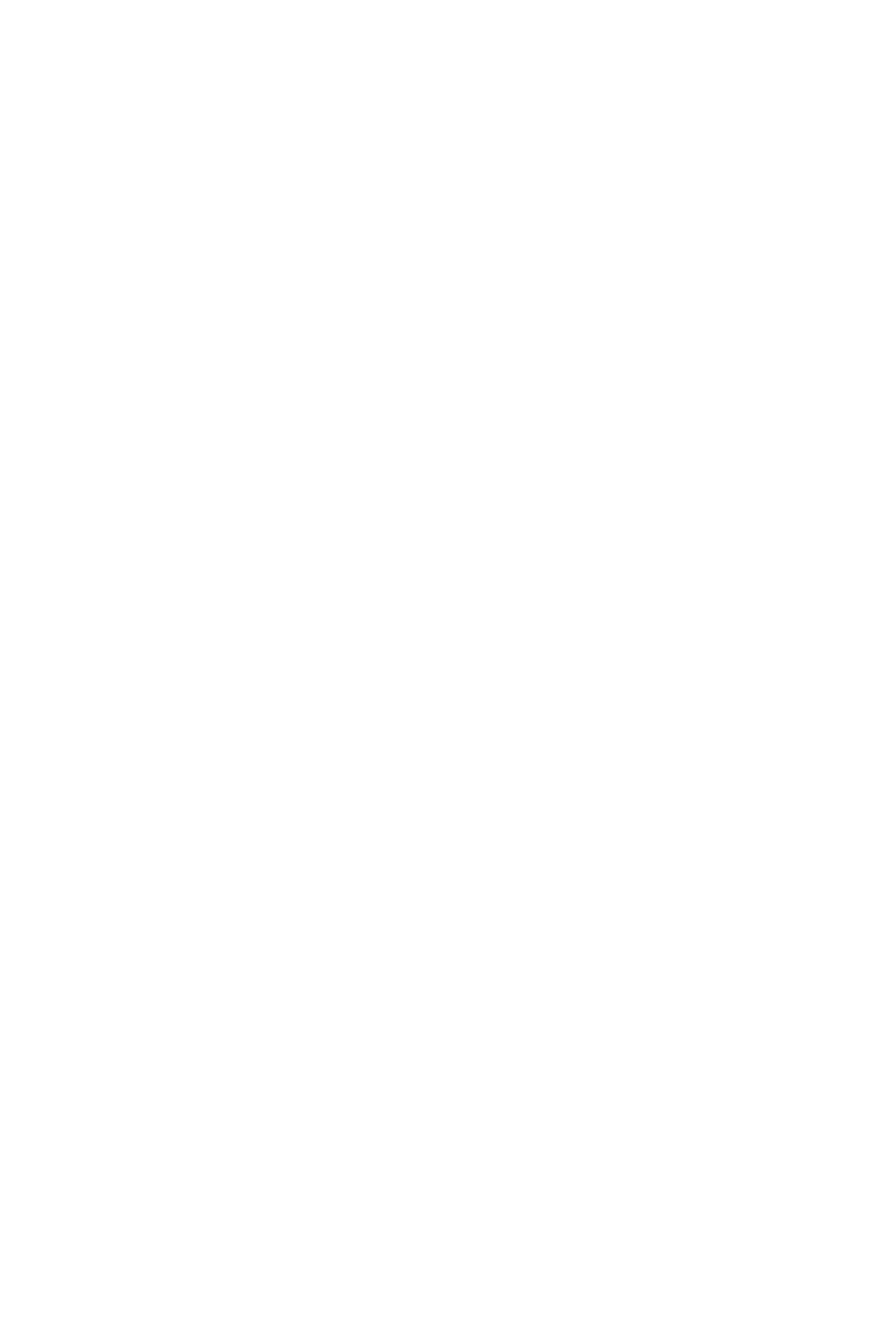
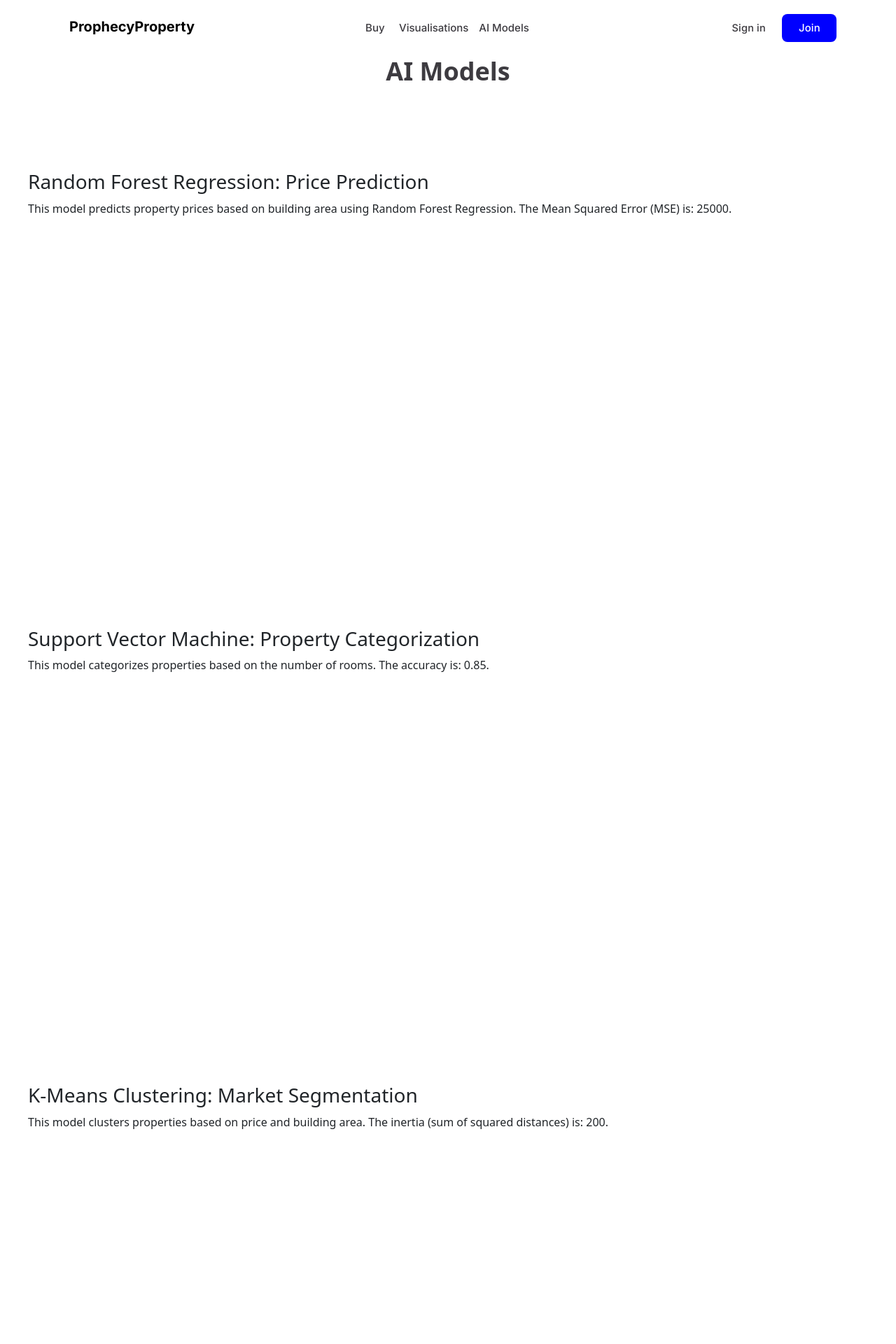
Before and after one commit to sasindudilshanranwadana/prophecyproperty, a React (Create React App) app: page /ai-models in a window 1280 px wide. Before the commit this address had no page. Shown: the top 1920 px of the page at 70% size. Before the commit the page ends 800 px from the top, so only its background shows below. Built offline with nearby package versions, Linux system fonts and the light colour scheme.

Commit message:
add Ai Models page

```diff
--- a/src/App.js
+++ b/src/App.js
@@ -18,7 +18,8 @@ import SearchReasultAddress from "./pages/SearchReasultAddress";
 import SearchReasultBuy from "./pages/SearchReasultBuy";
 import SearchReasultRent from "./pages/SearchReasultRent";
 import SearchReasultSold from "./pages/SearchReasultSold";
-import Visualisations from "./pages/Visualisations";  // Import the new Visualisations page
+import Visualisations from "./pages/Visualisations";  // Already present
+import AiModels from "./pages/AiModels";  // Import the new AiModels page
 
 function App() {
   const action = useNavigationType();
@@ -88,9 +89,13 @@ function App() {
         title = "Sold Search Results";
         metaDescription = "See results for sold properties.";
         break;
-      case "/visualisations":   // Add meta info for the new Visualisations page
+      case "/visualisations":
         title = "Data Visualisations";
         metaDescription = "Explore data visualisations.";
+        break;
+      case "/ai-models": // Add meta info for the new AI Models page
+        title = "AI Models";
+        metaDescription = "Explore AI models and results.";
         break;
       default:
         title = "Real Estate";
@@ -127,7 +132,8 @@ function App() {
       <Route path="/search-reasult-buy" element={<SearchReasultBuy />} />
       <Route path="/search-reasult-rent" element={<SearchReasultRent />} />
       <Route path="/search-reasult-sold" element={<SearchReasultSold />} />
-      <Route path="/visualisations" element={<Visualisations />} />  {/* Add route for Visualisations */}
+      <Route path="/visualisations" element={<Visualisations />} />
+      <Route path="/ai-models" element={<AiModels />} />  {/* Add route for AI Models */}
     </Routes>
   );
 }
--- a/src/components/Header.js
+++ b/src/components/Header.js
@@ -36,6 +36,9 @@ const Header = ({ className = "" }) => {
             </div>
             <div className={styles.link2}>
               <Link to="/visualisations" className={styles.buy}>Visualisations</Link> {/* Link to Visualisations */}
+            </div>
+            <div className={styles.link2}>
+              <Link to="/ai-models" className={styles.buy}>AI Models</Link> {/* Link to AI Models */}
             </div>
           </nav>
         </nav>
--- /dev/null
+++ b/src/pages/AiModels.js
@@ -0,0 +1,88 @@
+import React, { useEffect, useRef, useState } from 'react';
+import Header from "../components/Header";
+import Footer from "../components/Footer";
+import styles from "./Visualisations.module.css"; // Reuse the existing styles
+import { Chart, registerables } from 'chart.js';
+import Papa from 'papaparse'; // Import PapaParse for CSV parsing
+
+Chart.register(...registerables);
+
+const AiModels = () => {
+  const regressionChartRef = useRef(null);
+  const classificationChartRef = useRef(null);
+  const clusteringChartRef = useRef(null);
+
+  const [priceVsAreaData, setPriceVsAreaData] = useState([]);
+  const [roomsByRegionData, setRoomsByRegionData] = useState([]);
+  const [modelResults, setModelResults] = useState({});
+
+  useEffect(() => {
+    // Load datasets
+    fetch('/Price_vs_Building_Area.csv')
+      .then(response => response.text())
+      .then(csvText => {
+        const results = Papa.parse(csvText, { header: true });
+        setPriceVsAreaData(results.data);
+      });
+
+    fetch('/Rooms_by_Region.csv')
+      .then(response => response.text())
+      .then(csvText => {
+        const results = Papa.parse(csvText, { header: true });
+        setRoomsByRegionData(results.data);
+      });
+  }, []);
+
+  useEffect(() => {
+    if (priceVsAreaData.length > 0 && roomsByRegionData.length > 0) {
+      const regressionResult = { mse: 25000 };
+      const classificationResult = { accuracy: 0.85 };
+      const clusteringResult = { inertia: 200 };
+      setModelResults({ regressionResult, classificationResult, clusteringResult });
+    }
+  }, [priceVsAreaData, roomsByRegionData]);
+
+  return (
+    <div className={styles.visualisations}>
+      <Header />
+      <main className={styles.contentWrapper}>
+        <section className={styles.innerWrapper}>
+          <div className={styles.title}>
+            <h1>AI Models</h1>
+          </div>
+
+          {/* Regression Model */}
+          <div className={styles.visualisationSection}>
+            <h2>Random Forest Regression: Price Prediction</h2>
+            <p>
+              This model predicts property prices based on building area using Random Forest Regression.
+              The Mean Squared Error (MSE) is: {modelResults?.regressionResult?.mse}.
+            </p>
+            <canvas id="regressionChart" ref={regressionChartRef}></canvas>
+          </div>
+
+          {/* Classification Model */}
+          <div className={styles.visualisationSection}>
+            <h2>Support Vector Machine: Property Categorization</h2>
+            <p>
+              This model categorizes properties based on the number of rooms. The accuracy is: {modelResults?.classificationResult?.accuracy}.
+            </p>
+            <canvas id="classificationChart" ref={classificationChartRef}></canvas>
+          </div>
+
+          {/* Clustering Model */}
+          <div className={styles.visualisationSection}>
+            <h2>K-Means Clustering: Market Segmentation</h2>
+            <p>
+              This model clusters properties based on price and building area. The inertia (sum of squared distances) is: {modelResults?.clusteringResult?.inertia}.
+            </p>
+            <canvas id="clusteringChart" ref={clusteringChartRef}></canvas>
+          </div>
+        </section>
+      </main>
+      <Footer />
+    </div>
+  );
+};
+
+export default AiModels;
```
